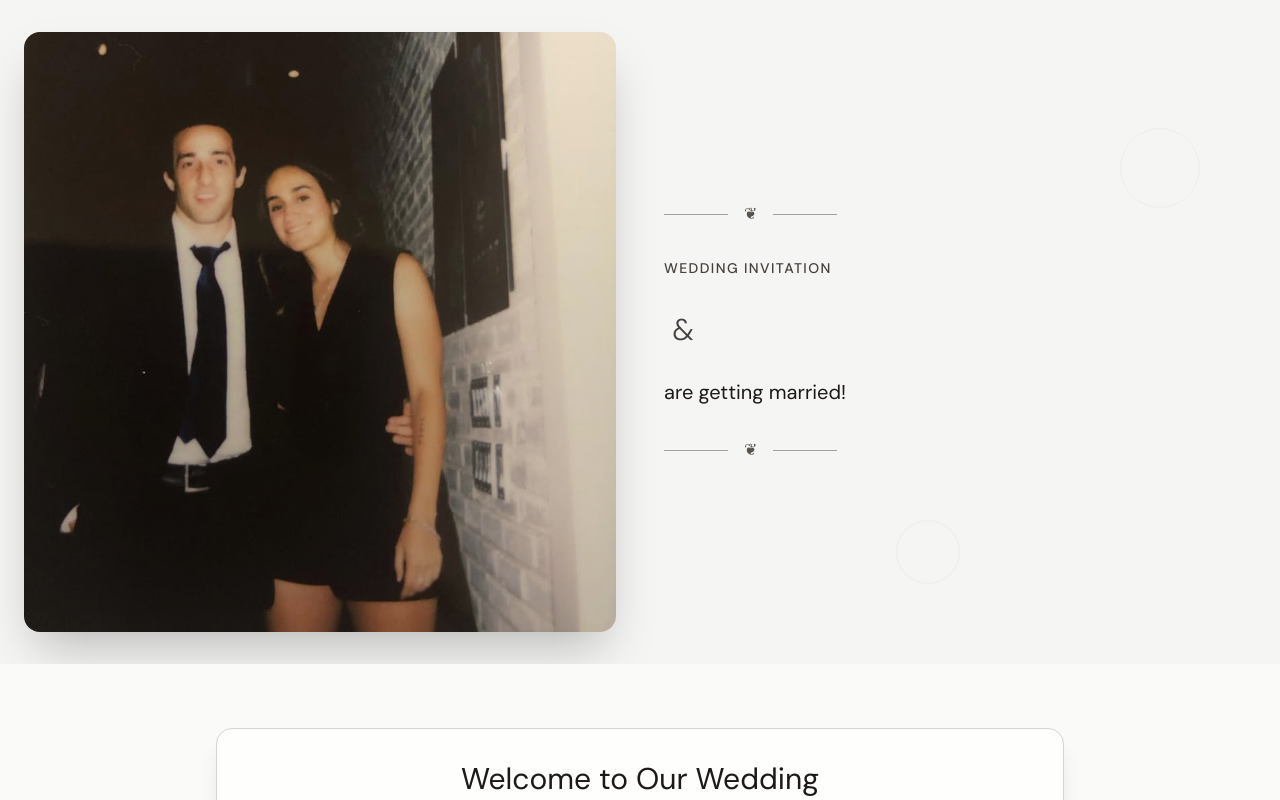
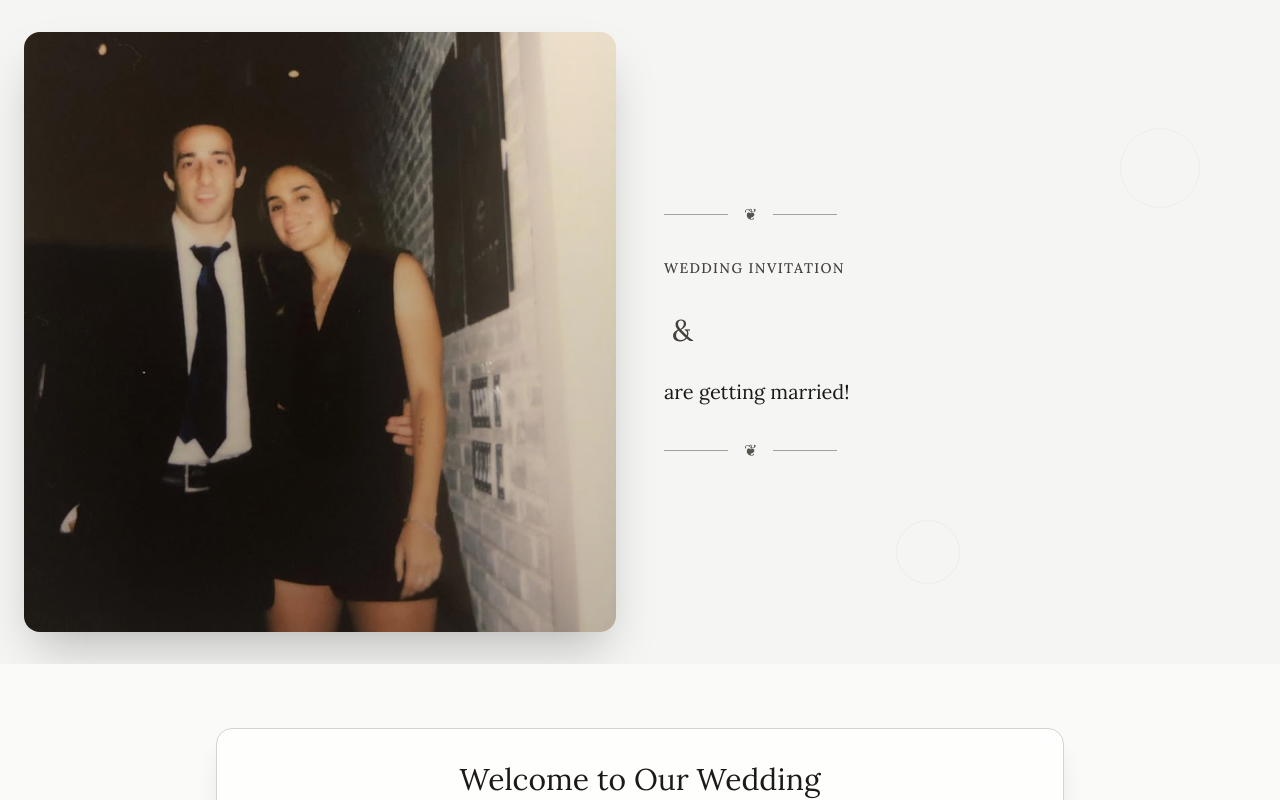
Before and after one commit to noalea/wedding-rsvp, a Next.js app: page / in a window 1280 px wide. Shown: the top 800 px of the page. Built offline with nearby package versions, Linux system fonts and the light colour scheme.

Commit message:
Replace DM font with Lora for elegancy

```diff
--- a/src/app/globals.css
+++ b/src/app/globals.css
@@ -8,12 +8,11 @@
 @theme inline {
   --color-background: var(--background);
   --color-foreground: var(--foreground);
-  --font-sans: var(--font-dm-sans);
-  --font-mono: var(--font-dm-mono);
+  --font-sans: var(--font-lora);
 }
 
 body {
   background: var(--background);
   color: var(--foreground);
-  font-family: var(--font-dm-sans), Arial, Helvetica, sans-serif;
+  font-family: var(--font-lora), Arial, Helvetica, sans-serif;
 }
--- a/src/app/layout.tsx
+++ b/src/app/layout.tsx
@@ -1,16 +1,10 @@
 import type { Metadata } from "next";
-import { DM_Sans, DM_Mono } from "next/font/google";
+import { Lora } from "next/font/google";
 import "./globals.css";
 
-const dmSans = DM_Sans({
-  variable: "--font-dm-sans",
+const lora = Lora({
+  variable: "--font-lora",
   subsets: ["latin"],
-});
-
-const dmMono = DM_Mono({
-  variable: "--font-dm-mono",
-  subsets: ["latin"],
-  weight: ["400"],
 });
 
 export const metadata: Metadata = {
@@ -25,9 +19,7 @@
 }>) {
   return (
     <html lang="en">
-      <body className={`${dmSans.variable} ${dmMono.variable} antialiased`}>
-        {children}
-      </body>
+      <body className={`${lora.variable} antialiased`}>{children}</body>
     </html>
   );
 }
```
